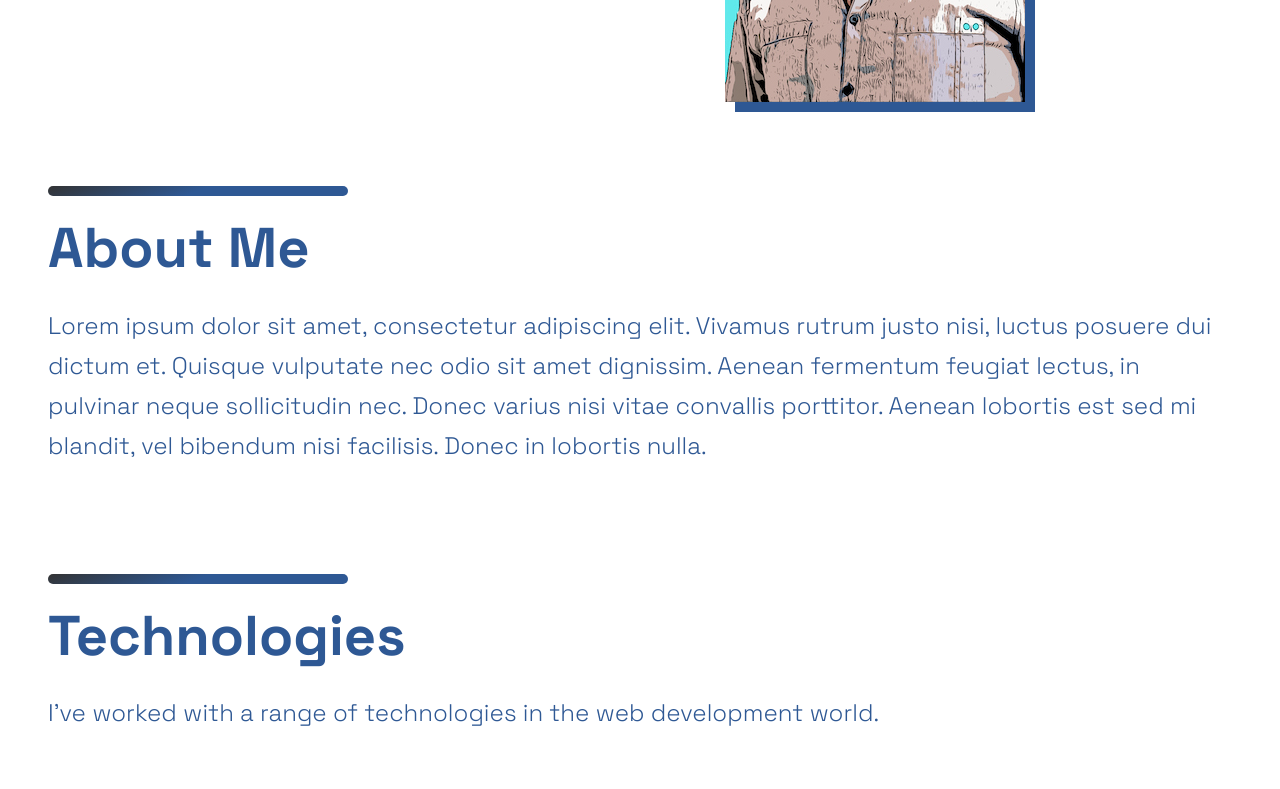
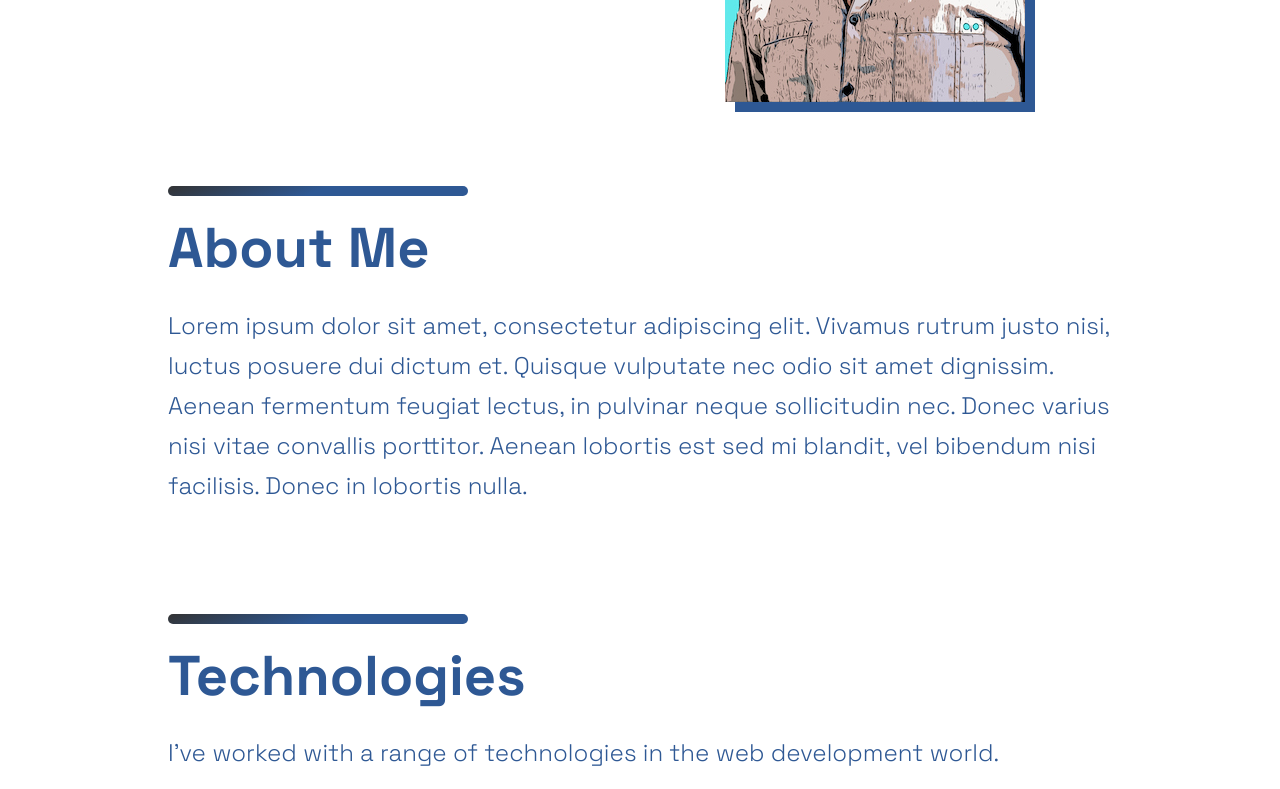
Before and after one commit to joshuascan/personal-portfolio, a Next.js app: page / in a window 1280 px wide. Shown: the part 500-1289 px from the top of the page. Built offline with nearby package versions, Linux system fonts and the light colour scheme.

Commit message:
adjusts section width

```diff
--- a/src/styles/GlobalComponents/index.js
+++ b/src/styles/GlobalComponents/index.js
@@ -5,6 +5,8 @@ export const Section = styled.section`
   flex-direction: ${(props) => (props.row ? "row" : "column")};
   padding: ${(props) => (props.nopadding ? "0" : "3.2rem 4.8rem")};
   justify-content: ${(props) => (props.center ? "center" : "")};
+  margin: 0 auto;
+  max-width: 1040px;
 `;
 
 export const SectionTitle = styled.h2`
```
